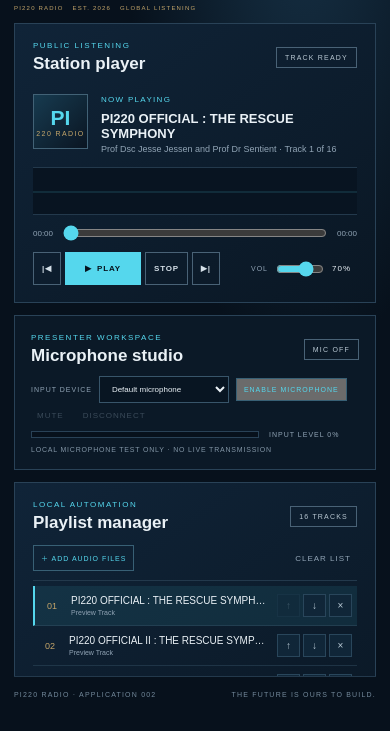
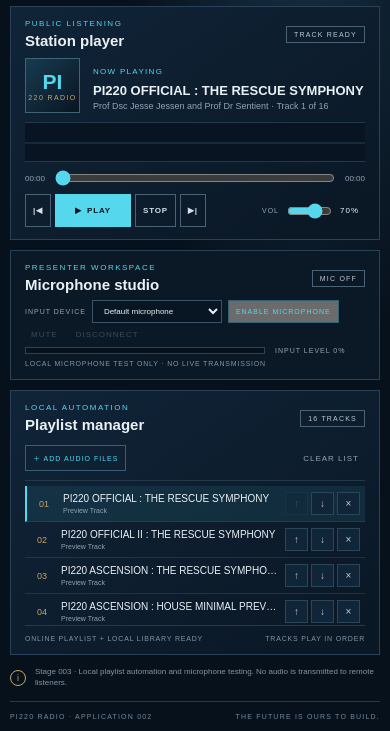
Before and after one commit to profdrjamesjessen-cyber/PI220-LIVE-RADIO, a plain HTML site: page index.html in a window 390 px wide. Shown: the part 133-864 px from the top of the page. Drawn offline with Linux system fonts and the light colour scheme.

Commit message:
Update style.css

```diff
--- a/css/style.css
+++ b/css/style.css
@@ -17,83 +17,390 @@
 
 
 /* PI220 RADIO — Responsive, anchored application workspace */
-html, body { width:100%; height:100%; min-height:0; overflow:hidden; }
+
+
+/* =========================================================
+   PI220 RADIO — STAGE 004
+   COMPACT RESPONSIVE WORKSPACE
+   ========================================================= */
+
+/* GLOBAL SCROLLBAR SYSTEM — FIREFOX + WEBKIT */
+
+html {
+    scrollbar-width: thin;
+    scrollbar-color: #35546a transparent;
+}
+
+* {
+    scrollbar-width: thin;
+    scrollbar-color: #35546a transparent;
+}
+
+*::-webkit-scrollbar {
+    width: 6px;
+    height: 6px;
+}
+
+*::-webkit-scrollbar-track {
+    background: transparent;
+}
+
+*::-webkit-scrollbar-thumb {
+    background: #35546a;
+    border-radius: 8px;
+}
+
+*::-webkit-scrollbar-thumb:hover {
+    background: #55d7ed;
+}
+
+/* MAIN APPLICATION */
+
+html, body {
+    width: 100%;
+    height: 100%;
+    min-height: 0;
+    margin: 0;
+    overflow: hidden;
+}
+
 .radio-app {
-    width:100%; height:100vh; height:100dvh; min-height:0;
-    display:flex; flex-direction:column; overflow:hidden;
+    width: 100%;
+    max-width: 1440px;
+    height: 100vh;
+    height: 100dvh;
+    min-height: 0;
+    margin: 0 auto;
+    padding: 0 24px;
+    display: flex;
+    flex-direction: column;
+    overflow: hidden;
 }
-.topbar { flex:0 0 64px; min-height:0; }
+
+/* COMPACT HEADER */
+
+.topbar {
+    flex: 0 0 54px;
+    min-height: 0;
+}
+
+/* MAIN DASHBOARD GRID */
 
 .dashboard {
-    flex:1 1 0; min-width:0; min-height:0;
-    display:grid;
-    grid-template-columns:minmax(0,1.05fr) minmax(0,.95fr);
-    grid-template-rows:minmax(78px,auto) minmax(270px,1fr) minmax(155px,.58fr) minmax(20px,auto);
+    flex: 1 1 0;
+    min-width: 0;
+    min-height: 0;
+
+    display: grid;
+
+    grid-template-columns:
+        minmax(0, 1.05fr)
+        minmax(0, .95fr);
+
+    grid-template-rows:
+        minmax(68px, auto)
+        minmax(185px, 1fr)
+        minmax(112px, .62fr)
+        minmax(18px, auto);
+
     grid-template-areas:
-      "intro intro"
-      "player playlist"
-      "studio playlist"
-      "note note";
-    gap:12px 18px; padding:12px 0;
-    overflow-x:hidden; overflow-y:auto;
-    overscroll-behavior:contain;
-    scrollbar-width:thin; scrollbar-color:#35546a transparent;
-    align-content:stretch;
+        "intro intro"
+        "player playlist"
+        "studio playlist"
+        "note note";
+
+    gap: 10px 14px;
+    padding: 9px 0;
+
+    overflow-x: hidden;
+    overflow-y: auto;
+    overscroll-behavior: contain;
+    align-content: stretch;
 }
-.station-intro { grid-area:intro; min-width:0; }
-.player-card { grid-area:player; min-width:0; min-height:0; }
+
+/* GRID ASSIGNMENTS */
+
+.station-intro {
+    grid-area: intro;
+    min-width: 0;
+    min-height: 0;
+}
+
+.player-card {
+    grid-area: player;
+    min-width: 0;
+    min-height: 0;
+}
+
 .studio-card {
-    grid-area:studio; min-width:0; min-height:0;
-    display:flex; flex-direction:column; justify-content:center;
+    grid-area: studio;
+    min-width: 0;
+    min-height: 0;
+    display: flex;
+    flex-direction: column;
+    justify-content: center;
 }
-.playlist-card { grid-area:playlist; min-width:0; min-height:0; }
-.system-note { grid-area:note; min-width:0; }
 
-.player-card, .studio-card, .playlist-card { min-height:0; overflow:hidden; }
+.playlist-card {
+    grid-area: playlist;
+    min-width: 0;
+    min-height: 0;
+}
+
+.system-note {
+    grid-area: note;
+    min-width: 0;
+}
+
+/* COMPACT COMPONENTS */
+
+.player-card,
+.studio-card,
+.playlist-card {
+    padding: 12px 14px;
+    overflow: hidden;
+}
+
+.section-head h2 {
+    font-size: 15px;
+}
+
+.pill {
+    padding: 4px 7px;
+}
+
+.station-intro {
+    justify-content: center;
+}
+
+h1 {
+    font-size: clamp(24px, 3vw, 36px);
+    margin: 5px 0 4px;
+}
+
+.station-tags {
+    margin-top: 5px;
+}
+
+.track-row {
+    margin: 9px 0 7px;
+}
+
+.visualizer {
+    height: 40px;
+    min-height: 40px;
+    flex: 0 0 40px;
+    margin: 2px 0 6px;
+}
+
+.visualizer canvas {
+    height: 40px;
+}
+
+.control-row {
+    margin-top: 6px;
+}
+
+/* PLAYLIST — INDEPENDENT THIN SCROLL */
+
 .playlist-list {
-    flex:1 1 0; min-height:0; overflow-x:hidden; overflow-y:auto;
-    overscroll-behavior:contain;
+    flex: 1 1 0;
+    min-height: 0;
+    min-width: 0;
+
+    overflow-x: hidden;
+    overflow-y: auto;
+
+    overscroll-behavior: contain;
+    scrollbar-width: thin;
+    scrollbar-color: #35546a transparent;
 }
-.track-row, .track-meta, .mic-controls, .mic-meter { min-width:0; }
-.track-meta { overflow:hidden; }
-.track-meta h3, .track-meta p { overflow-wrap:anywhere; }
-.visualizer { flex:0 0 48px; min-height:48px; }
-footer { flex:0 0 33px; min-height:33px; }
 
-@media (min-width:701px) and (max-height:720px) {
-    .topbar { flex-basis:54px; }
+.playlist-item {
+    padding: 6px 5px;
+}
+
+/* MICROPHONE WORKSPACE */
+
+.mic-controls {
+    margin-top: 7px;
+    gap: 6px;
+}
+
+.mic-controls select {
+    padding: 5px 7px;
+}
+
+.mic-meter {
+    margin-top: 7px;
+}
+
+.studio-disclaimer {
+    margin: 6px 0 0;
+}
+
+/* FOOTER */
+
+footer {
+    flex: 0 0 28px;
+    min-height: 28px;
+}
+
+/* SHORT DESKTOP SCREENS */
+
+@media (min-width: 701px) and (max-height: 650px) {
+
+    .topbar {
+        flex-basis: 46px;
+    }
+
     .dashboard {
-        grid-template-rows:minmax(66px,auto) minmax(270px,1fr) minmax(155px,.58fr) minmax(20px,auto);
-        gap:9px 14px; padding:8px 0;
+        grid-template-rows:
+            minmax(55px, auto)
+            minmax(155px, 1fr)
+            minmax(100px, .55fr)
+            minmax(16px, auto);
+
+        gap: 7px 10px;
+        padding: 6px 0;
     }
-    .station-intro { min-height:66px; }
-    h1 { font-size:clamp(25px,3vw,35px); margin:5px 0 3px; }
-    .station-tags { margin-top:5px; }
-    .player-card, .playlist-card { padding:13px 14px; }
-    .studio-card { padding:10px 14px; }
-    .track-row { margin:9px 0 7px; }
-    .visualizer { margin:2px 0 6px; }
-    .control-row { margin-top:6px; }
-    footer { flex-basis:28px; min-height:28px; }
-}
-@media (max-width:700px) {
-    html, body { height:100%; min-height:0; overflow:hidden; }
-    .radio-app {
-        height:100vh; height:100dvh; min-height:0;
-        overflow:hidden; padding:0 14px;
+
+    .player-card,
+    .studio-card,
+    .playlist-card {
+        padding: 9px 11px;
     }
-    .topbar { flex-basis:58px; }
-    .dashboard {
-        display:flex; flex:1 1 0; min-height:0; flex-direction:column;
-        overflow-x:hidden; overflow-y:auto; gap:12px; padding:12px 0;
+
+    h1 {
+        font-size: 25px;
+        margin: 3px 0;
     }
-    .station-intro { min-height:auto; flex:0 0 auto; }
-    .player-card { min-height:270px; flex:0 0 auto; }
-    .studio-card { min-height:155px; flex:0 0 auto; }
-    .playlist-card { height:310px; min-height:240px; flex:0 0 auto; }
-    .system-note { flex:0 0 auto; }
+
+    .track-row {
+        margin: 5px 0;
+    }
+
+    .visualizer {
+        height: 30px;
+        min-height: 30px;
+        flex-basis: 30px;
+    }
+
+    .visualizer canvas {
+        height: 30px;
+    }
+
     footer {
-        height:auto; min-height:35px; flex:0 0 auto;
-        padding:9px 0; gap:8px; flex-wrap:wrap;
+        flex-basis: 24px;
+        min-height: 24px;
     }
 }
+
+/* TABLETS AND MOBILE */
+
+@media (max-width: 700px) {
+
+    html, body {
+        width: 100%;
+        height: auto;
+        min-height: 100%;
+        overflow-x: hidden;
+        overflow-y: auto;
+    }
+
+    .radio-app {
+        width: 100%;
+        height: auto;
+        min-height: 100vh;
+        min-height: 100dvh;
+        padding: 0 14px;
+        overflow: visible;
+    }
+
+    .topbar {
+        flex-basis: 54px;
+        min-height: 54px;
+    }
+
+    .dashboard {
+        display: flex;
+        flex-direction: column;
+        flex: 1 0 auto;
+
+        min-height: 0;
+        overflow: visible;
+
+        gap: 10px;
+        padding: 10px 0;
+    }
+
+    .station-intro {
+        flex: 0 0 auto;
+        min-height: auto;
+    }
+
+    .player-card {
+        flex: 0 0 auto;
+        min-height: 225px;
+    }
+
+    .studio-card {
+        flex: 0 0 auto;
+        min-height: 130px;
+    }
+
+    .playlist-card {
+        flex: 0 0 auto;
+        height: 265px;
+        min-height: 220px;
+    }
+
+    .system-note {
+        flex: 0 0 auto;
+    }
+
+    footer {
+        flex: 0 0 auto;
+        height: auto;
+        min-height: 30px;
+        padding: 8px 0;
+        gap: 7px;
+        flex-wrap: wrap;
+    }
+}
+
+/* SMALL PHONES */
+
+@media (max-width: 390px) {
+
+    .radio-app {
+        padding: 0 10px;
+    }
+
+    .control-row {
+        gap: 4px;
+    }
+
+    .play-button,
+    .stop-button {
+        padding: 0 7px;
+    }
+
+    .volume input {
+        width: 45px;
+    }
+
+    .station-tags {
+        gap: 8px;
+        font-size: 6px;
+    }
+
+    .playlist-actions {
+        gap: 5px;
+    }
+
+    .load-button {
+        padding: 7px;
+        font-size: 7px;
+    }
+}
```
